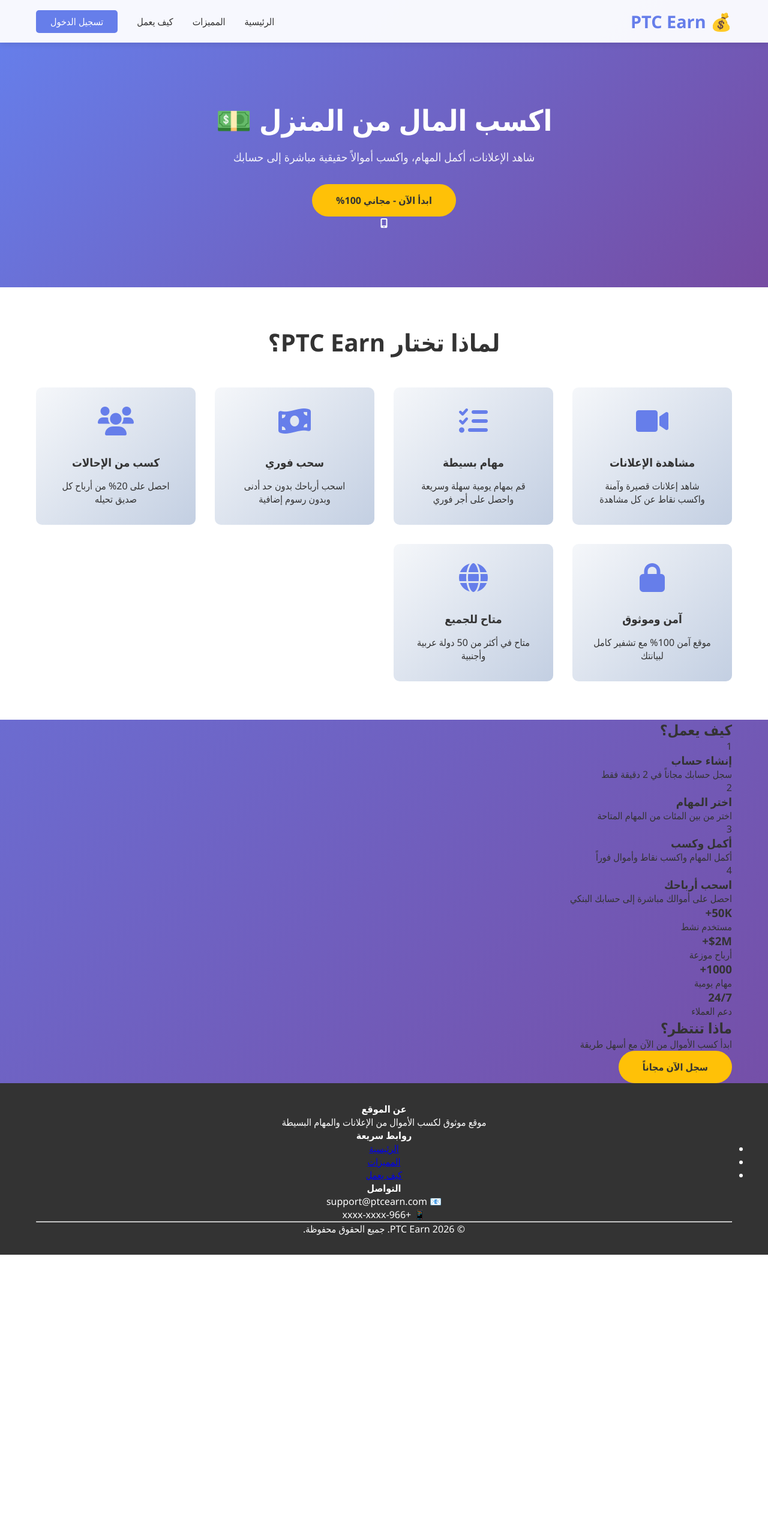
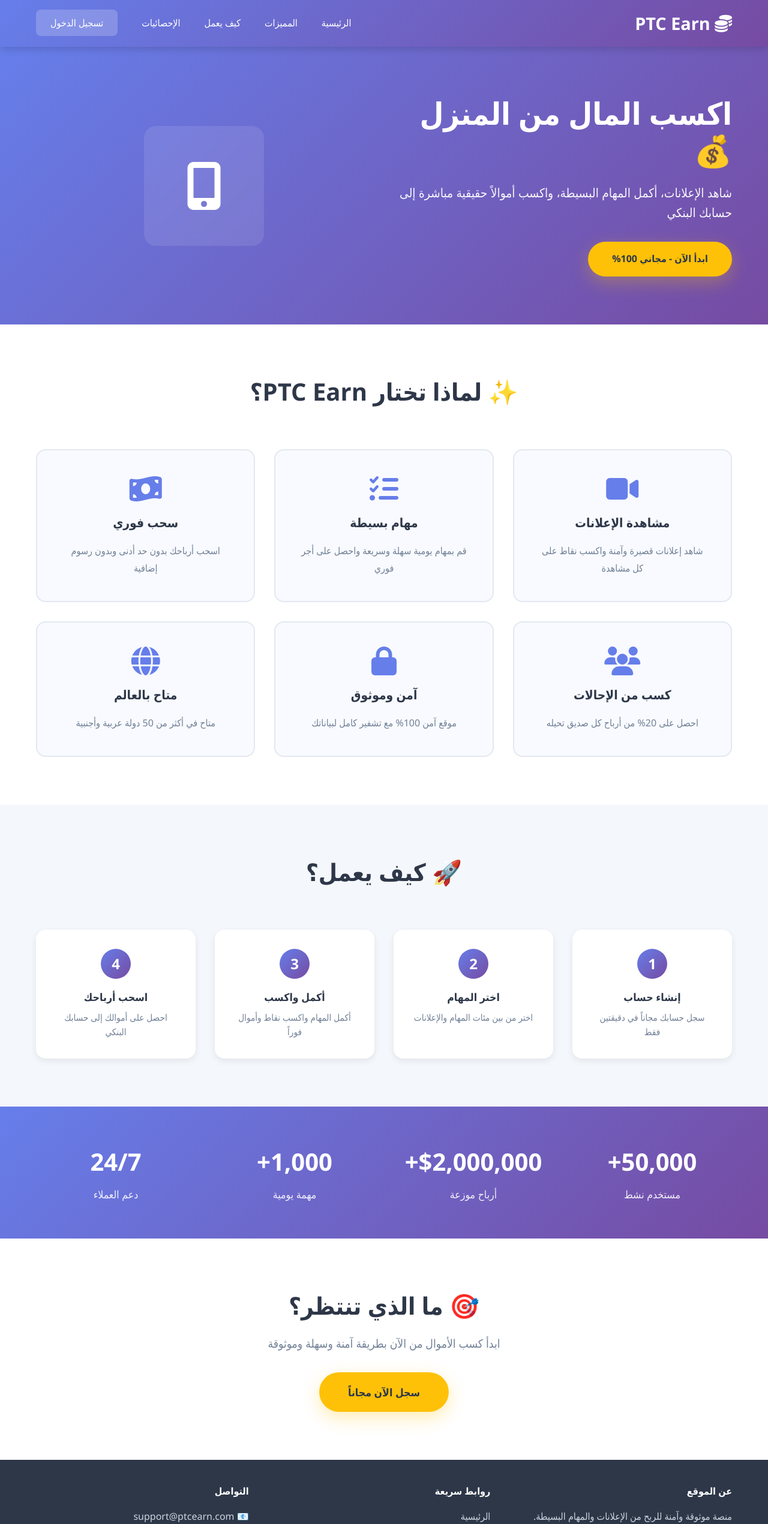
Before and after one commit to majdfatihy/ptc-website, a plain HTML site: page index.html in a window 1280 px wide. Shown: the top 2541 px of the page at 60% size. Before the commit the page ends 2092 px from the top, so only its background shows below. Drawn offline with Linux system fonts and the light colour scheme.

Commit message:
Fix and organize homepage design with proper styling and layout

```diff
--- a/index.html
+++ b/index.html
@@ -3,28 +3,38 @@
 <head>
     <meta charset="UTF-8">
     <meta name="viewport" content="width=device-width, initial-scale=1.0">
-    <title>PTC Earn - اكسب المال من الإعلانات</title>
+    <title>PTC Earn - اكسب المال من الإعلانات والمهام</title>
+    <meta name="description" content="موقع PTC احترافي للربح من مشاهدة الإعلانات وإكمال المهام البسيطة. اكسب أموالاً حقيقية مباشرة إلى حسابك البنكي">
+    <meta name="keywords" content="PTC, ربح من الإنترنت, مشاهدة إعلانات, مهام عمل, ربح المال">
+    <meta property="og:title" content="PTC Earn - اكسب المال من المنزل">
+    <meta property="og:description" content="منصة موثوقة للربح من الإعلانات والمهام">
+    <meta property="og:type" content="website">
     <link rel="stylesheet" href="css/style.css">
-    <link rel="stylesheet" href="https://cdnjs.cloudflare.com/ajax/libs/font-awesome/6.0.0/css/all.min.css">
+    <link rel="stylesheet" href="https://cdnjs.cloudflare.com/ajax/libs/font-awesome/6.4.0/css/all.min.css">
 </head>
 <body>
+    <!-- Navigation Bar -->
     <nav class="navbar">
         <div class="container">
-            <div class="logo">💰 PTC Earn</div>
+            <div class="logo">
+                <i class="fas fa-coins"></i> PTC Earn
+            </div>
             <ul class="nav-links">
                 <li><a href="#home">الرئيسية</a></li>
                 <li><a href="#features">المميزات</a></li>
                 <li><a href="#howitworks">كيف يعمل</a></li>
+                <li><a href="#stats">الإحصائيات</a></li>
                 <li><a href="public/auth.html" class="login-btn">تسجيل الدخول</a></li>
             </ul>
         </div>
     </nav>
 
+    <!-- Hero Section -->
     <section id="home" class="hero">
         <div class="container">
             <div class="hero-content">
-                <h1>اكسب المال من المنزل 💵</h1>
-                <p>شاهد الإعلانات، أكمل المهام، واكسب أموالاً حقيقية مباشرة إلى حسابك</p>
+                <h1>اكسب المال من المنزل 💰</h1>
+                <p>شاهد الإعلانات، أكمل المهام البسيطة، واكسب أموالاً حقيقية مباشرة إلى حسابك البنكي</p>
                 <a href="public/auth.html" class="cta-btn">ابدأ الآن - مجاني 100%</a>
             </div>
             <div class="hero-image">
@@ -35,14 +45,15 @@
         </div>
     </section>
 
+    <!-- Features Section -->
     <section id="features" class="features">
         <div class="container">
-            <h2>لماذا تختار PTC Earn؟</h2>
+            <h2>✨ لماذا تختار PTC Earn؟</h2>
             <div class="features-grid">
                 <div class="feature-card">
                     <i class="fas fa-video"></i>
                     <h3>مشاهدة الإعلانات</h3>
-                    <p>شاهد إعلانات قصيرة وآمنة واكسب نقاط عن كل مشاهدة</p>
+                    <p>شاهد إعلانات قصيرة وآمنة واكسب نقاط على كل مشاهدة</p>
                 </div>
                 <div class="feature-card">
                     <i class="fas fa-tasks"></i>
@@ -62,58 +73,60 @@
                 <div class="feature-card">
                     <i class="fas fa-lock"></i>
                     <h3>آمن وموثوق</h3>
-                    <p>موقع آمن 100% مع تشفير كامل لبيانتك</p>
+                    <p>موقع آمن 100% مع تشفير كامل لبياناتك</p>
                 </div>
                 <div class="feature-card">
                     <i class="fas fa-globe"></i>
-                    <h3>متاح للجميع</h3>
+                    <h3>متاح بالعالم</h3>
                     <p>متاح في أكثر من 50 دولة عربية وأجنبية</p>
                 </div>
             </div>
         </div>
     </section>
 
+    <!-- How It Works Section -->
     <section id="howitworks" class="how-it-works">
         <div class="container">
-            <h2>كيف يعمل؟</h2>
+            <h2>🚀 كيف يعمل؟</h2>
             <div class="steps-grid">
                 <div class="step-card">
                     <div class="step-number">1</div>
                     <h3>إنشاء حساب</h3>
-                    <p>سجل حسابك مجاناً في 2 دقيقة فقط</p>
+                    <p>سجل حسابك مجاناً في دقيقتين فقط</p>
                 </div>
                 <div class="step-card">
                     <div class="step-number">2</div>
                     <h3>اختر المهام</h3>
-                    <p>اختر من بين المئات من المهام المتاحة</p>
+                    <p>اختر من بين مئات المهام والإعلانات</p>
                 </div>
                 <div class="step-card">
                     <div class="step-number">3</div>
-                    <h3>أكمل وكسب</h3>
+                    <h3>أكمل واكسب</h3>
                     <p>أكمل المهام واكسب نقاط وأموال فوراً</p>
                 </div>
                 <div class="step-card">
                     <div class="step-number">4</div>
                     <h3>اسحب أرباحك</h3>
-                    <p>احصل على أموالك مباشرة إلى حسابك البنكي</p>
+                    <p>احصل على أموالك إلى حسابك البنكي</p>
                 </div>
             </div>
         </div>
     </section>
 
-    <section class="stats">
+    <!-- Statistics Section -->
+    <section id="stats" class="stats">
         <div class="container">
             <div class="stat">
-                <h3>50K+</h3>
+                <h3>50,000+</h3>
                 <p>مستخدم نشط</p>
             </div>
             <div class="stat">
-                <h3>$2M+</h3>
+                <h3>$2,000,000+</h3>
                 <p>أرباح موزعة</p>
             </div>
             <div class="stat">
-                <h3>1000+</h3>
-                <p>مهام يومية</p>
+                <h3>1,000+</h3>
+                <p>مهمة يومية</p>
             </div>
             <div class="stat">
                 <h3>24/7</h3>
@@ -122,20 +135,22 @@
         </div>
     </section>
 
+    <!-- CTA Section -->
     <section class="cta-section">
         <div class="container">
-            <h2>ماذا تنتظر؟</h2>
-            <p>ابدأ كسب الأموال من الآن مع أسهل طريقة</p>
+            <h2>🎯 ما الذي تنتظر؟</h2>
+            <p>ابدأ كسب الأموال من الآن بطريقة آمنة وسهلة وموثوقة</p>
             <a href="public/auth.html" class="cta-btn large">سجل الآن مجاناً</a>
         </div>
     </section>
 
+    <!-- Footer -->
     <footer>
         <div class="container">
             <div class="footer-content">
                 <div class="footer-section">
                     <h4>عن الموقع</h4>
-                    <p>موقع موثوق لكسب الأموال من الإعلانات والمهام البسيطة</p>
+                    <p>منصة موثوقة وآمنة للربح من الإعلانات والمهام البسيطة. اكسب أموالاً حقيقية مباشرة من منزلك.</p>
                 </div>
                 <div class="footer-section">
                     <h4>روابط سريعة</h4>
@@ -143,28 +158,29 @@
                         <li><a href="#home">الرئيسية</a></li>
                         <li><a href="#features">المميزات</a></li>
                         <li><a href="#howitworks">كيف يعمل</a></li>
+                        <li><a href="public/auth.html">تسجيل الدخول</a></li>
                     </ul>
                 </div>
                 <div class="footer-section">
                     <h4>التواصل</h4>
                     <p>📧 support@ptcearn.com</p>
                     <p>📱 +966-xxxx-xxxx</p>
+                    <p>💬 نحن هنا لمساعدتك 24/7</p>
                 </div>
             </div>
             <hr>
-            <p class="footer-bottom">&copy; 2026 PTC Earn. جميع الحقوق محفوظة.</p>
+            <p class="footer-bottom">&copy; 2026 PTC Earn. جميع الحقوق محفوظة. | <a href="#" style="color:inherit;text-decoration:none">سياسة الخصوصية</a></p>
         </div>
     </footer>
 
-    <script src="js/config.js"></script>
     <script>
-        // Smooth scrolling
+        // Smooth scrolling for anchor links
         document.querySelectorAll('a[href^="#"]').forEach(anchor => {
             anchor.addEventListener('click', function (e) {
                 e.preventDefault();
                 const target = document.querySelector(this.getAttribute('href'));
                 if (target) {
-                    target.scrollIntoView({behavior: 'smooth', block: 'start'});
+                    target.scrollIntoView({behavior: 'smooth'});
                 }
             });
         });
```
Also changed, not shown: css/style.css.
